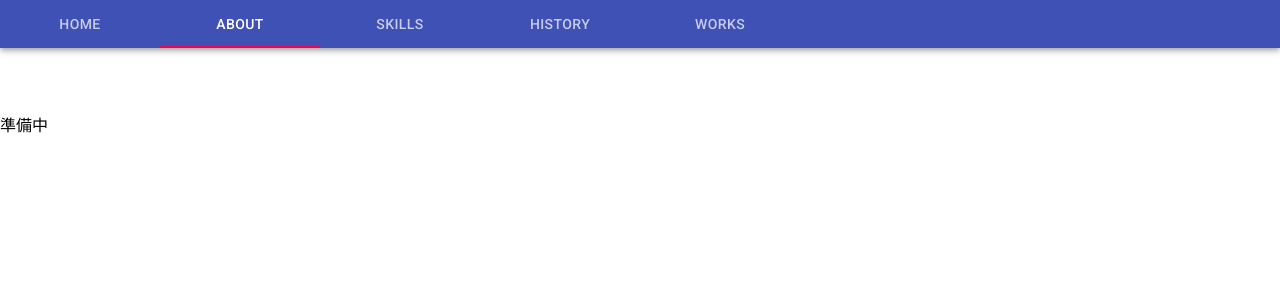
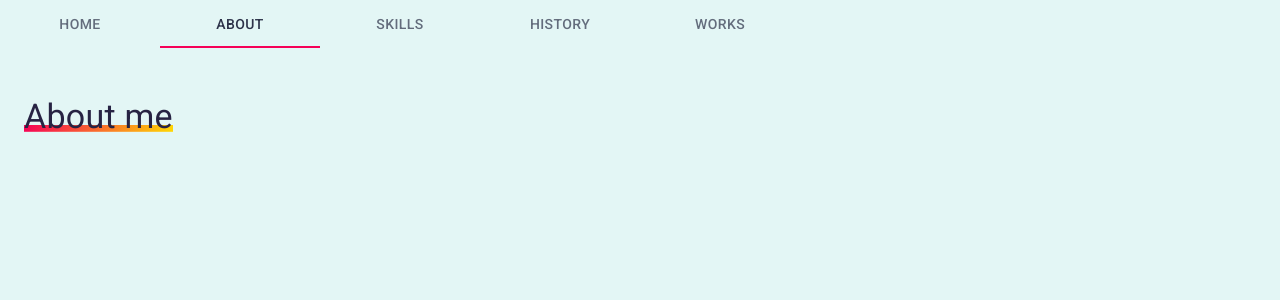
Before and after one commit to nntto/shishinta, a React (Create React App) app: page / in a window 1280 px wide. Both pictures are taken after a click on the tab "ABOUT". Shown: the top 300 px of the page. Built offline with nearby package versions, Linux system fonts and the light colour scheme.

Commit message:
shadowの調整 etc

```diff
--- a/src/App.css
+++ b/src/App.css
@@ -1,10 +1,15 @@
-.container {
-  margin: 0 auto 0;
-  width: 700px !important;
-  max-width: none !important;
-  font-size: 1rem !important;
+body {
+  color: #2d334a;
+  background-color: #e3f6f5;
 }
-
+h1,
+h2,
+h3,
+h4,
+h5,
+h6 {
+  color: #272343;
+}
 .container h1 {
   margin-bottom: 3rem !important;
 }
--- a/src/App.tsx
+++ b/src/App.tsx
@@ -4,14 +4,19 @@ import { Route, Switch, Redirect } from 'react-router';
 import NaviBar from 'components/NaviBar';
 import { Pages } from 'data/Pages';
 import 'App.css';
+import Container from '@material-ui/core/Container';
+import { MuiThemeProvider } from '@material-ui/core';
+import theme from 'assets/styles/theme';
 
 const App: React.FC = () => (
-  <>
+  <MuiThemeProvider theme={theme}>
+    <body>
       <link
         rel="stylesheet"
         href="https://fonts.googleapis.com/css?family=Roboto:300,400,500,700&display=swap"
       />
       <NaviBar />
+      <Container>
         <Switch>
           {Pages.map((item) => (
             <Route exact path={item.route}>
@@ -20,7 +25,9 @@ const App: React.FC = () => (
           ))}
           <Redirect push to="/" />
         </Switch>
-  </>
+      </Container>
+    </body>
+  </MuiThemeProvider>
 );
 
 export default App;
--- /dev/null
+++ b/src/assets/styles/theme.tsx
@@ -0,0 +1,13 @@
+import { createMuiTheme } from '@material-ui/core/styles';
+
+const theme = createMuiTheme({
+  palette: {
+    primary: {
+      main: '#fffffe',
+    },
+    secondary: {
+      main: '#ffd803',
+    },
+  },
+});
+export default theme;
--- /dev/null
+++ b/src/assets/styles/underlineMagical.css
@@ -0,0 +1,10 @@
+.underline--magical {
+  background-image: linear-gradient(120deg, #f50157 0%, #ffd803 100%);
+  background-repeat: no-repeat;
+  background-size: 100% 0.2em;
+  background-position: 0 88%;
+  transition: background-size 0.25s ease-in;
+  &:hover {
+    background-size: 100% 88%;
+  }
+}
--- a/src/components/NaviBar.tsx
+++ b/src/components/NaviBar.tsx
@@ -1,5 +1,4 @@
 import React from 'react';
-import { makeStyles, Theme } from '@material-ui/core/styles';
 import AppBar from '@material-ui/core/AppBar';
 import Tabs from '@material-ui/core/Tabs';
 import Tab from '@material-ui/core/Tab';
@@ -7,6 +6,8 @@ import Typography from '@material-ui/core/Typography';
 import Box from '@material-ui/core/Box';
 import { Redirect } from 'react-router';
 import { Pages } from 'data/Pages';
+import { createMuiTheme, MuiThemeProvider } from '@material-ui/core';
+import { Shadows } from '@material-ui/core/styles/shadows';
 
 interface TabPanelProps {
   children: React.ReactNode;
@@ -39,15 +40,7 @@ function a11yProps(index: any) {
   };
 }
 
-const useStyles = makeStyles((theme: Theme) => ({
-  root: {
-    flexGrow: 1,
-    backgroundColor: theme.palette.background.paper,
-  },
-}));
-
 const NaviBar = () => {
-  const classes = useStyles();
   const [value, setValue] = React.useState(0);
 
   const handleChange = (event: React.ChangeEvent<{}>, newValue: number) => {
@@ -55,8 +48,16 @@ const NaviBar = () => {
   };
 
   return (
-    <div className={classes.root}>
-      <AppBar position="static">
+    <MuiThemeProvider
+      theme={createMuiTheme({
+        shadows: Array(25).fill('none') as Shadows,
+      })}
+    >
+      <AppBar
+        position="static"
+        color="transparent"
+        style={{ boxShadow: 'none' }}
+      >
         <Tabs
           value={value}
           onChange={handleChange}
@@ -75,7 +76,7 @@ const NaviBar = () => {
           <Redirect to={item.route} />
         </TabPanel>
       ))}
-    </div>
+    </MuiThemeProvider>
   );
 };
 
--- a/src/components/molucules/SkillCard.tsx
+++ b/src/components/molucules/SkillCard.tsx
@@ -18,7 +18,10 @@ const SkillCard = ({ skill }: { skill: SkillItem }) => {
   const classes = useStyles();
 
   return (
-    <Card className={classes.root}>
+    <Card
+      className={classes.root}
+      style={{ border: 'none', boxShadow: 'none', borderRadius: 0 }}
+    >
       <CardActionArea>
         <CardContent>
           <Typography className={classes.icon}>{skill.icon}</Typography>
@@ -26,7 +29,7 @@ const SkillCard = ({ skill }: { skill: SkillItem }) => {
             {skill.title}
           </Typography>
           <SimpleRating value={skill.rate} />
-          <Typography variant="body2" color="textSecondary" component="p">
+          <Typography variant="body2" component="p">
             {skill.desc}
           </Typography>
         </CardContent>
--- a/src/components/organisms/SkillCards.tsx
+++ b/src/components/organisms/SkillCards.tsx
@@ -3,6 +3,7 @@ import { SkillItem } from 'data/SkillItems';
 
 import { makeStyles, createStyles } from '@material-ui/core/styles';
 import Grid from '@material-ui/core/Grid';
+import Grow from '@material-ui/core/Grow';
 
 const useStyles = makeStyles(() =>
   createStyles({
@@ -14,14 +15,23 @@ const useStyles = makeStyles(() =>
 
 const SkillCards = ({ skills }: { skills: SkillItem[] }) => {
   const classes = useStyles();
-
+  const checked = true;
   return (
     <div className={classes.root}>
       <Grid container spacing={3}>
         {skills.map((skill) => (
-          <Grid item xs={12} sm={6} md={4}>
-            <SkillCard skill={skill} />
-          </Grid>
+          <Grow
+            in={checked}
+            style={{
+              transformOrigin: '0 0 0',
+              transitionDelay: `${String(skill.id * 0.1)}s`,
+            }}
+            {...(checked ? { timeout: 1000 } : {})}
+          >
+            <Grid item xs={12} sm={6} md={4}>
+              <SkillCard skill={skill} />
+            </Grid>
+          </Grow>
         ))}
       </Grid>
     </div>
--- a/src/components/pages/About.tsx
+++ b/src/components/pages/About.tsx
@@ -1,2 +1,11 @@
-const About = () => <p>準備中</p>;
+import { Typography } from '@material-ui/core';
+import 'assets/styles/underlineMagical.css';
+
+const About = () => (
+  <>
+    <Typography variant="h4">
+      <span className="underline--magical">About me</span>
+    </Typography>
+  </>
+);
 export default About;
```
Lines whose indentation alone changed are shown as unchanged.
